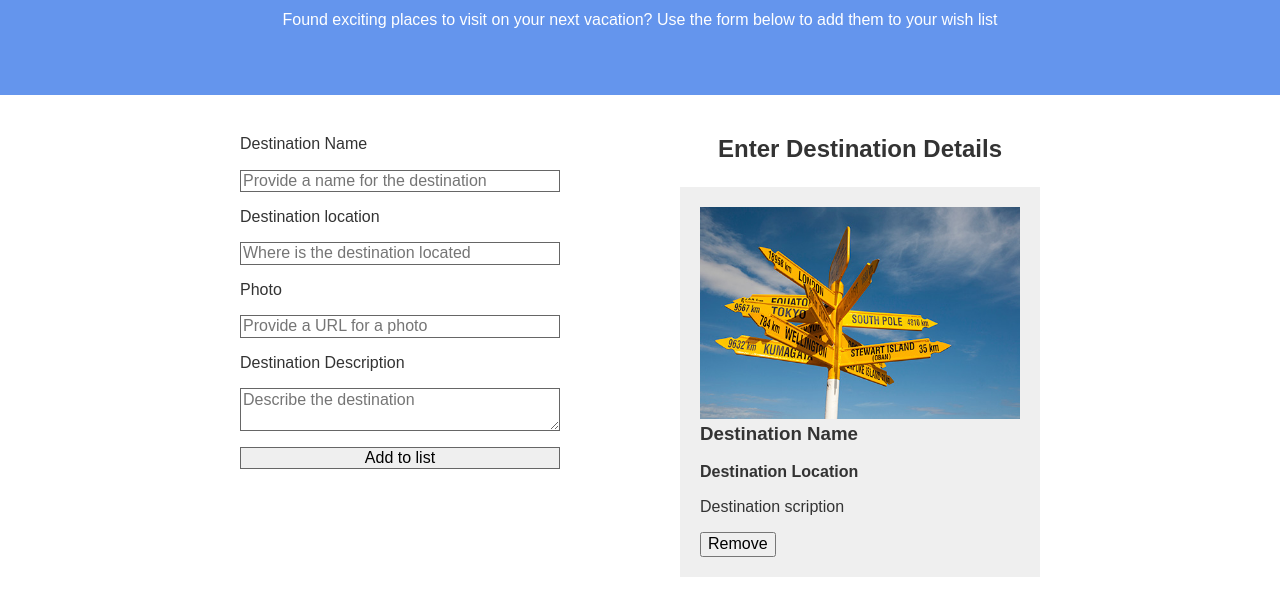
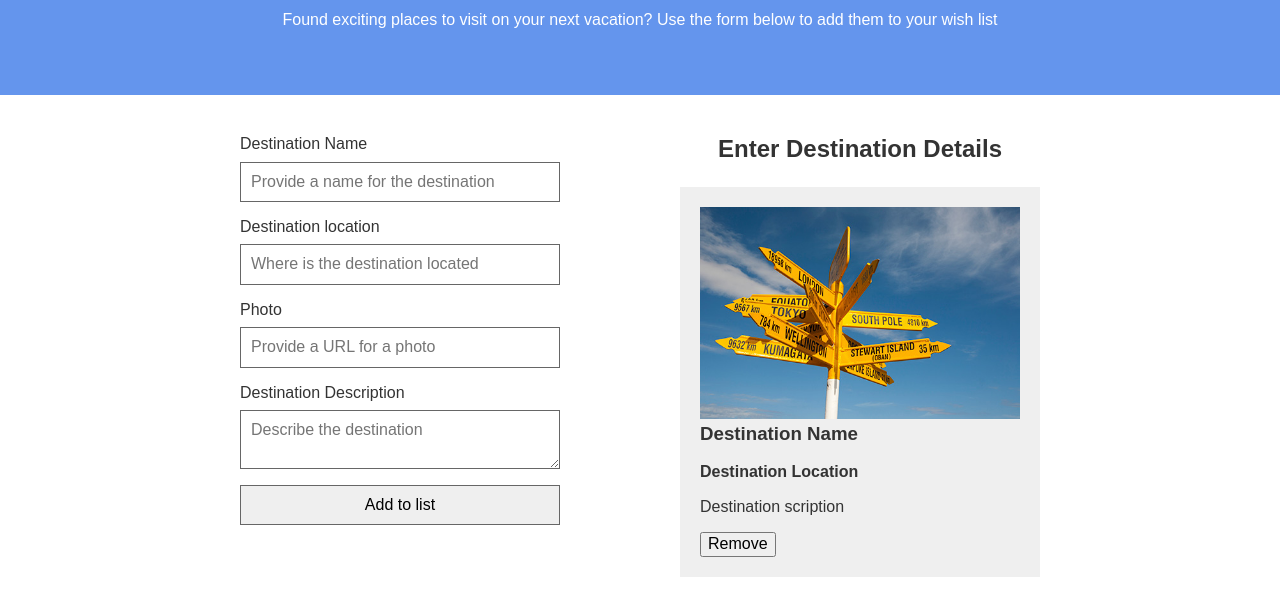
Before and after one commit to ductrungg01/VacationDestination, a plain HTML site: page index.html in a window 1280 px wide. Shown: the part 108-724 px from the top of the page. Drawn offline with nearby package versions, Linux system fonts and the light colour scheme.

```diff
--- a/styles.css
+++ b/styles.css
@@ -46,7 +46,7 @@
 
 label {
     display: block;
-    margin-bottom: 1em;
+    margin-bottom: 0.5em;
 }
 
 input, textarea, #destination_details_form button {
@@ -54,6 +54,7 @@
     width: 100%;
     margin-bottom: 1em;
     border: 1px solid #666;
+    padding: 10px;
     box-sizing: border-box;
 }
 
```
